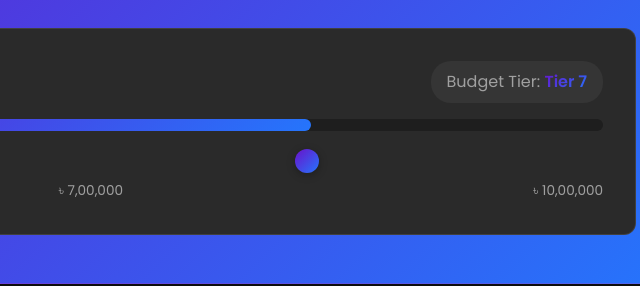
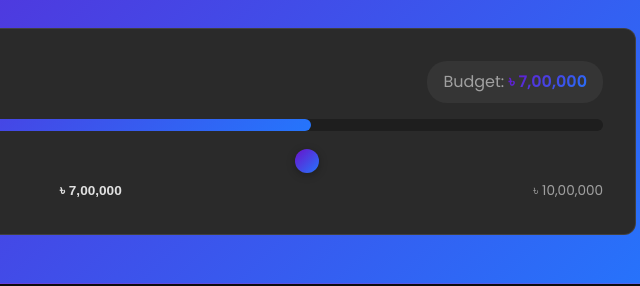
Before and after one commit to chayannito26/budget, a plain HTML site: page index.html in a window 1280 px wide. Shown: the part 517-803 px from the top of the page, 523-1163 px from the left. Drawn offline with Linux system fonts and the light colour scheme.

Commit message:
editable budget

```diff
--- a/index.html
+++ b/index.html
@@ -215,6 +215,26 @@
             margin-top: 0.5rem;
         }
 
+        /* Editable raised amount styled to look like plain text */
+        .raised-input {
+            background: transparent;
+            border: none;
+            color: var(--primary-text);
+            font-weight: 600;
+            font-size: 0.85rem;
+            text-align: center;
+            outline: none;
+            padding: 0;
+            margin: 0;
+            min-width: 8ch;
+            max-width: 14ch;
+            -moz-appearance: textfield;
+        }
+
+        .raised-input::placeholder {
+            color: var(--secondary-text);
+        }
+
         /* Budget Breakdown Section */
         .budget-breakdown {
             padding-top: 4rem;
@@ -330,6 +350,7 @@
         .category-header i {
             font-size: 1.8rem;
             background: var(--accent-gradient);
+            background-clip: text;
             -webkit-background-clip: text;
             -webkit-text-fill-color: transparent;
         }
@@ -457,7 +478,7 @@
                 <div class="progress-header">
                     <h3>Funds Raised</h3>
                     <div class="tier-indicator">
-                        Budget Tier: <span class="tier-name" id="tier-name">Tier 7</span>
+                        Budget: <span class="tier-name" id="budget-amount">৳ 7,00,000</span>
                     </div>
                 </div>
                 <div class="progress-bar-container">
@@ -466,7 +487,8 @@
                 <input type="range" min="0" max="1000000" value="700000" class="progress-slider" id="progress-slider">
                 <div class="progress-labels">
                     <span>৳ 0</span>
-                    <span id="current-raised">৳ 7,00,000</span>
+                    <!-- Make the raised amount editable inline. It looks like plain text but is an input. -->
+                    <input id="current-raised" class="raised-input" aria-label="Funds raised" value="৳ 7,00,000">
                     <span>৳ 10,00,000</span>
                 </div>
             </div>
@@ -684,26 +706,76 @@
             }
 
             // --- Progress Bar Logic ---
+
             const progressSlider = document.getElementById('progress-slider');
             const progressBarFill = document.getElementById('progress-bar-fill');
-            const currentRaisedElement = document.getElementById('current-raised');
-            const tierNameElement = document.getElementById('tier-name');
+            const currentRaisedElement = document.getElementById('current-raised'); // now an <input>
+            const budgetAmountElement = document.getElementById('budget-amount');
 
-            function updateProgressBar() {
-                const amount = parseInt(progressSlider.value);
-                const percentage = (amount / 1000000) * 100;
+            // Helper: parse currency like '৳ 7,00,000' or '700000' to integer
+            function parseCurrencyInput(value) {
+                if (typeof value === 'number') return Math.floor(value);
+                // Remove currency symbol, commas, and non-digits
+                const digits = String(value).replace(/[^0-9]/g, '');
+                return digits === '' ? 0 : parseInt(digits, 10);
+            }
+
+            // Helper to set the input's displayed formatted value without moving caret unexpectedly
+            function setFormattedRaised(value) {
+                const formatted = formatCurrency(value);
+                currentRaisedElement.value = formatted;
+            }
+
+            function updateProgressBar(fromInput = false) {
+                // Read amount either from slider (default) or input depending on caller
+                let amount = fromInput ? parseCurrencyInput(currentRaisedElement.value) : parseInt(progressSlider.value, 10);
+                // Clamp amount to slider bounds
+                const min = parseInt(progressSlider.min, 10) || 0;
+                const max = parseInt(progressSlider.max, 10) || 1000000;
+                amount = Math.max(min, Math.min(max, amount));
+
+                const percentage = (amount / max) * 100;
                 progressBarFill.style.width = percentage + '%';
-                currentRaisedElement.textContent = formatCurrency(amount);
+
+                // Keep visual in sync: update both slider and input (but avoid infinite loops)
+                if (!fromInput) {
+                    setFormattedRaised(amount);
+                } else {
+                    // If update came from input, also update slider value
+                    progressSlider.value = amount;
+                }
 
                 const tier = getTierFromAmount(amount);
                 if (tier.tier !== currentTier) {
                     currentTier = tier.tier;
-                    tierNameElement.textContent = tier.name;
                     updateDisplays(false);
                 }
+                // Always update the shown budget amount to reflect the active tier's budget
+                if (budgetAmountElement) budgetAmountElement.textContent = formatCurrency(tier.budget);
             }
 
-            progressSlider.addEventListener('input', updateProgressBar);
+            // Keep slider -> input
+            progressSlider.addEventListener('input', () => updateProgressBar(false));
+
+            // Input -> slider (handle keyboard entry and paste)
+            let inputTimeout = null;
+            currentRaisedElement.addEventListener('input', () => {
+                // Debounce to avoid too many updates while typing
+                if (inputTimeout) clearTimeout(inputTimeout);
+                inputTimeout = setTimeout(() => {
+                    updateProgressBar(true);
+                }, 250);
+            });
+
+            // On blur, reformat and ensure clamped value
+            currentRaisedElement.addEventListener('blur', () => {
+                const amount = parseCurrencyInput(currentRaisedElement.value);
+                setFormattedRaised(amount);
+                updateProgressBar(true);
+            });
+
+            // Initialize formatted input value
+            setFormattedRaised(parseCurrencyInput(progressSlider.value));
 
             // Initialize progress bar
             updateProgressBar();
```
